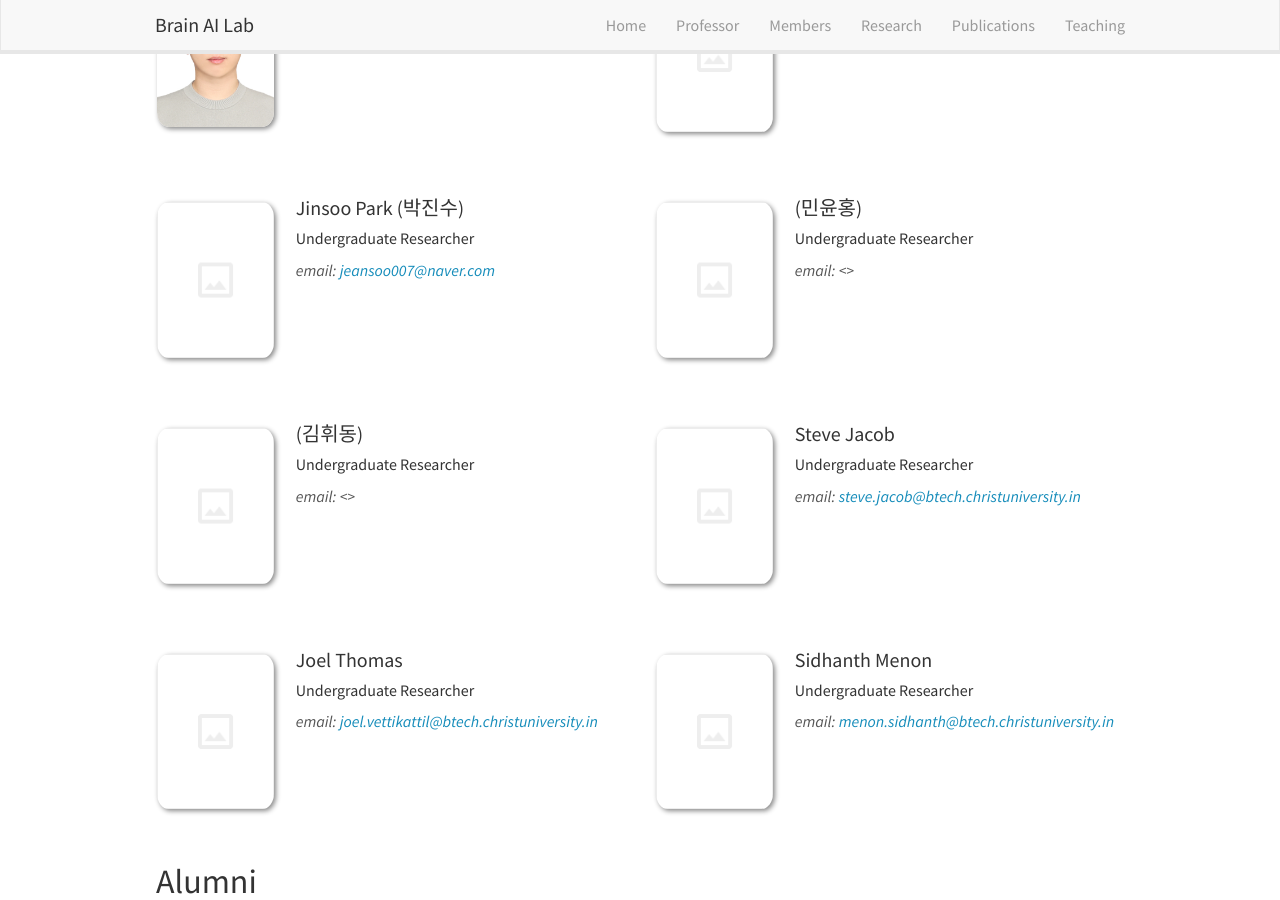
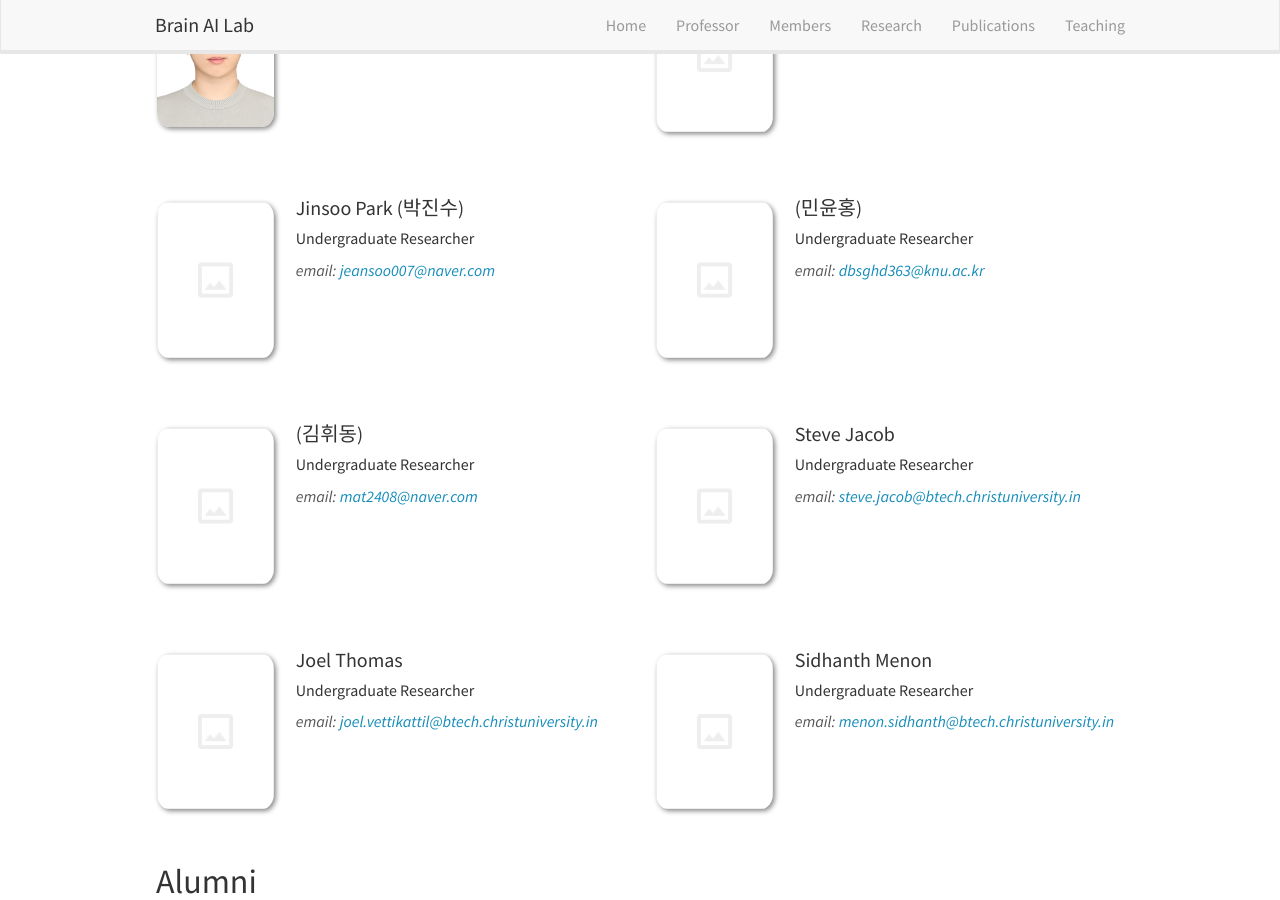
Before and after one commit to KNU-BrainAI/knu-brainai.github.io, a Jekyll site: the page built from _pages/members.md, in a window 1280 px wide and 900 px high, scrolled down 897 px. Built offline with Jekyll 4.4.1, drawn with Linux system fonts in a browser that asks for light colours; nearby versions of some CDN libraries.

Commit message:
Update team_members.yml

```diff
--- a/_data/team_members.yml
+++ b/_data/team_members.yml
@@ -69,14 +69,14 @@
 - name: (민윤홍)
   photo: blank.png
   info: Undergraduate Researcher
-  email:
+  email: dbsghd363@knu.ac.kr
   number_educ: 1
   education1:
 
 - name: (김휘동)
   photo: blank.png
   info: Undergraduate Researcher
-  email:
+  email: mat2408@naver.com
   number_educ: 1
   education1:
 
```
